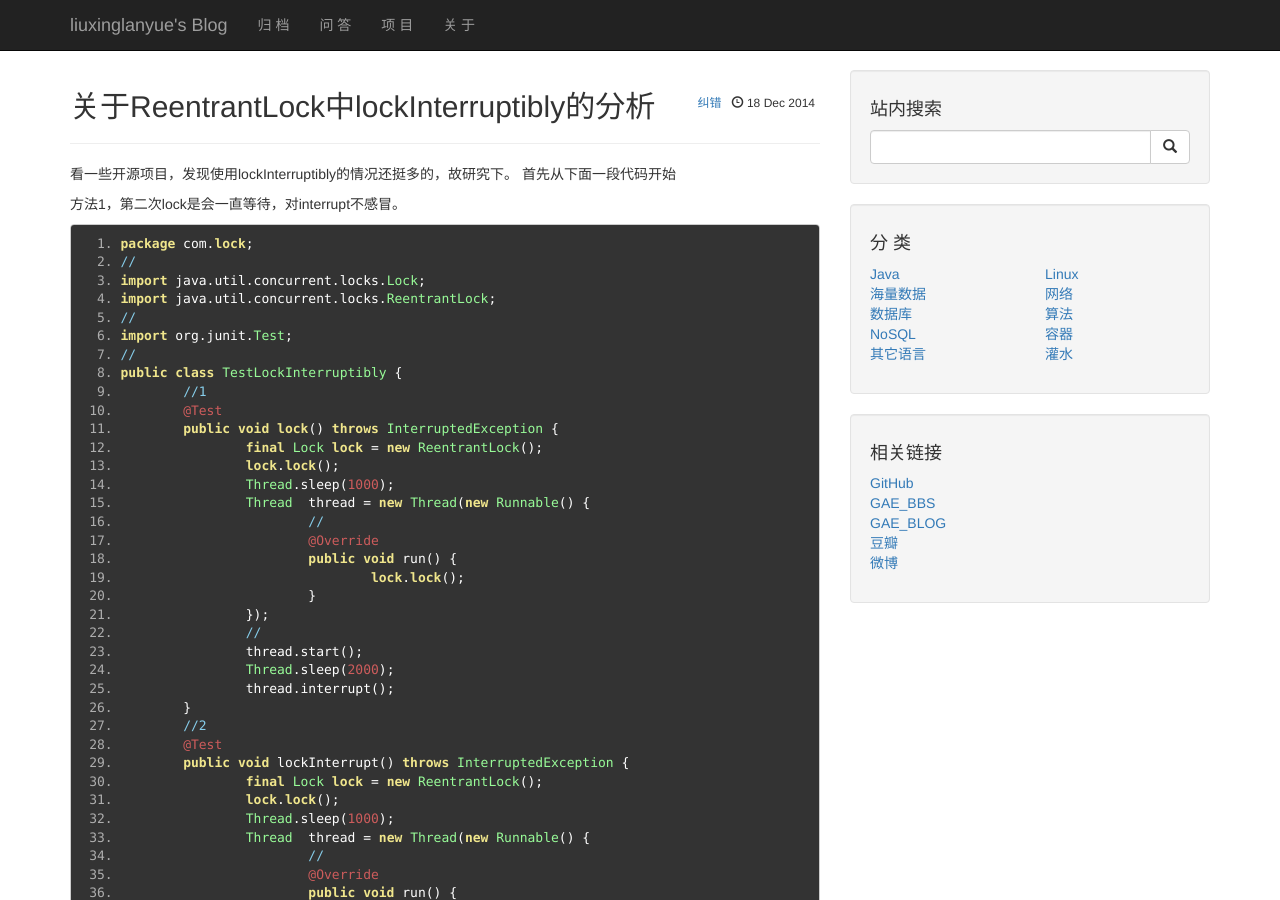
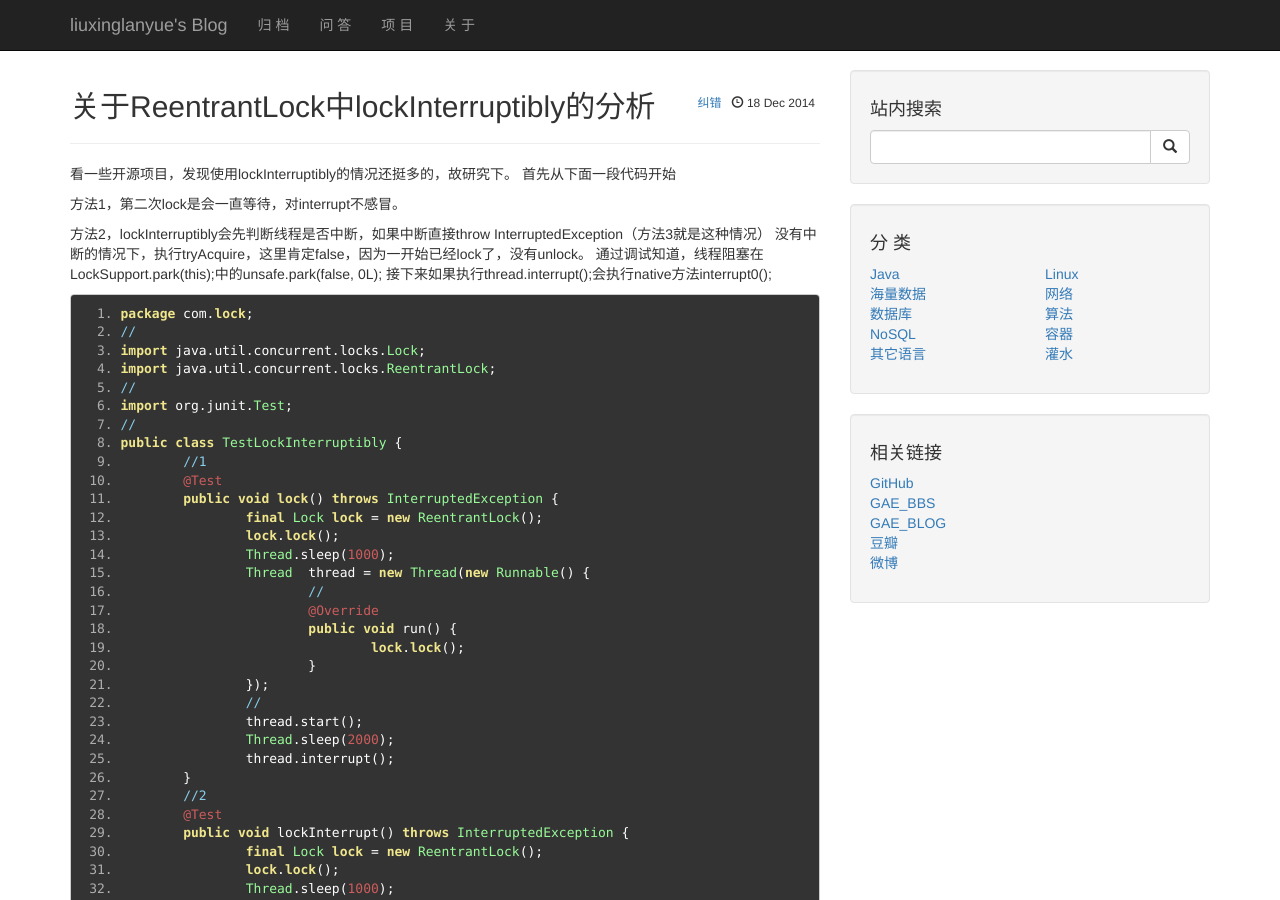
Before and after one commit to liuxinglanyue/blog, a Jekyll site: the page built from _posts/2014-12-18-ReentrantLock-lockInterruptibly.markdown, in a window 1280 px wide and 900 px high. Built offline with Jekyll 4.4.1, drawn with Linux system fonts in a browser that asks for light colours; nearby versions of some CDN libraries; Markdown is read by kramdown in place of the engine named in the settings; comment, search, counter and statistics services are not loaded.

Commit message:
Update 2014-12-18-ReentrantLock-lockInterruptibly.markdown

```diff
--- a/_posts/2014-12-18-ReentrantLock-lockInterruptibly.markdown
+++ b/_posts/2014-12-18-ReentrantLock-lockInterruptibly.markdown
@@ -9,6 +9,11 @@ tags: [lock,ReentrantLock,Interrupted]
 首先从下面一段代码开始
 
 方法1，第二次lock是会一直等待，对interrupt不感冒。
+
+方法2，lockInterruptibly会先判断线程是否中断，如果中断直接throw InterruptedException（方法3就是这种情况）
+没有中断的情况下，执行tryAcquire，这里肯定false，因为一开始已经lock了，没有unlock。
+通过调试知道，线程阻塞在LockSupport.park(this);中的unsafe.park(false, 0L);
+接下来如果执行thread.interrupt();会执行native方法interrupt0();
 
 <pre class="prettyPrint">
 package com.lock;
```
